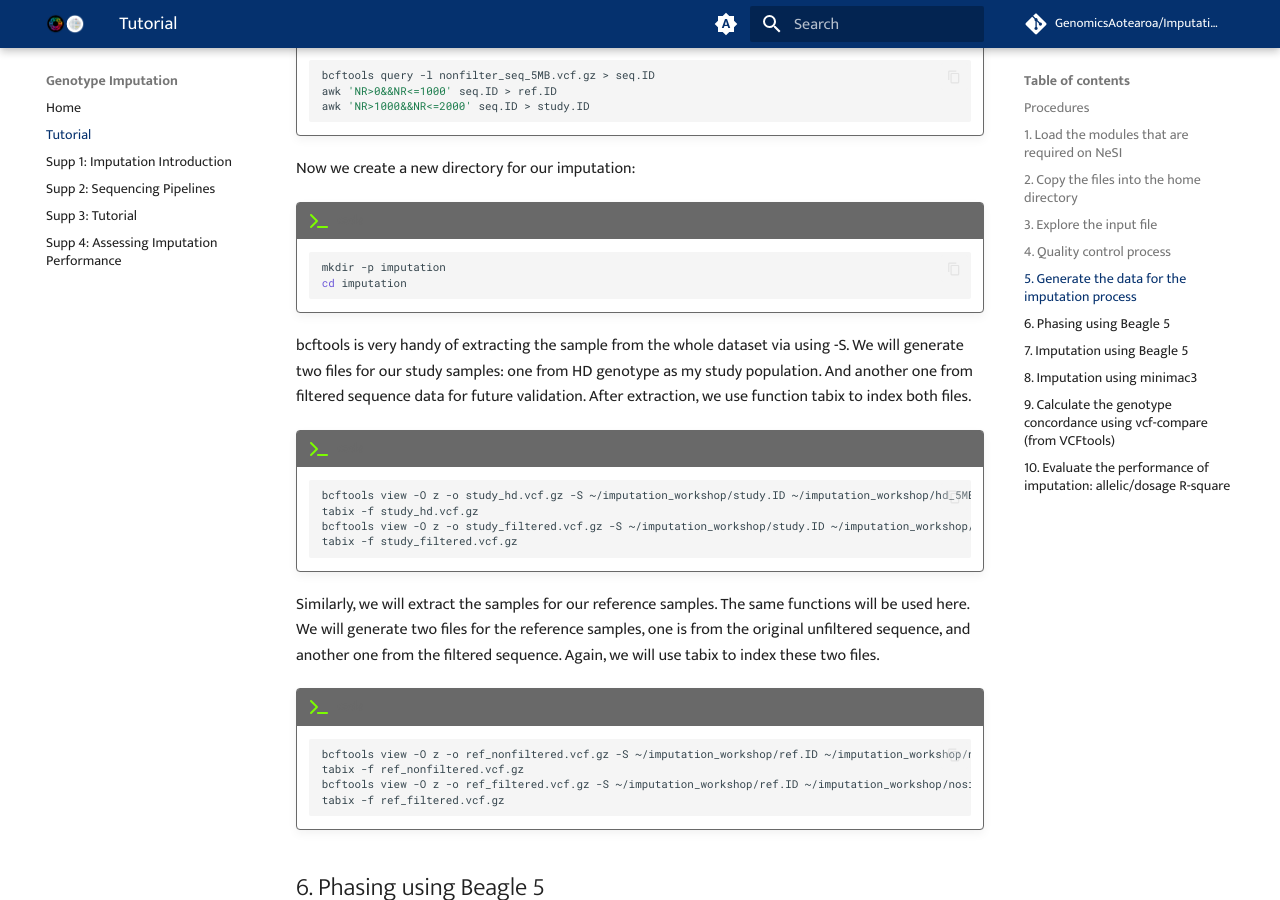
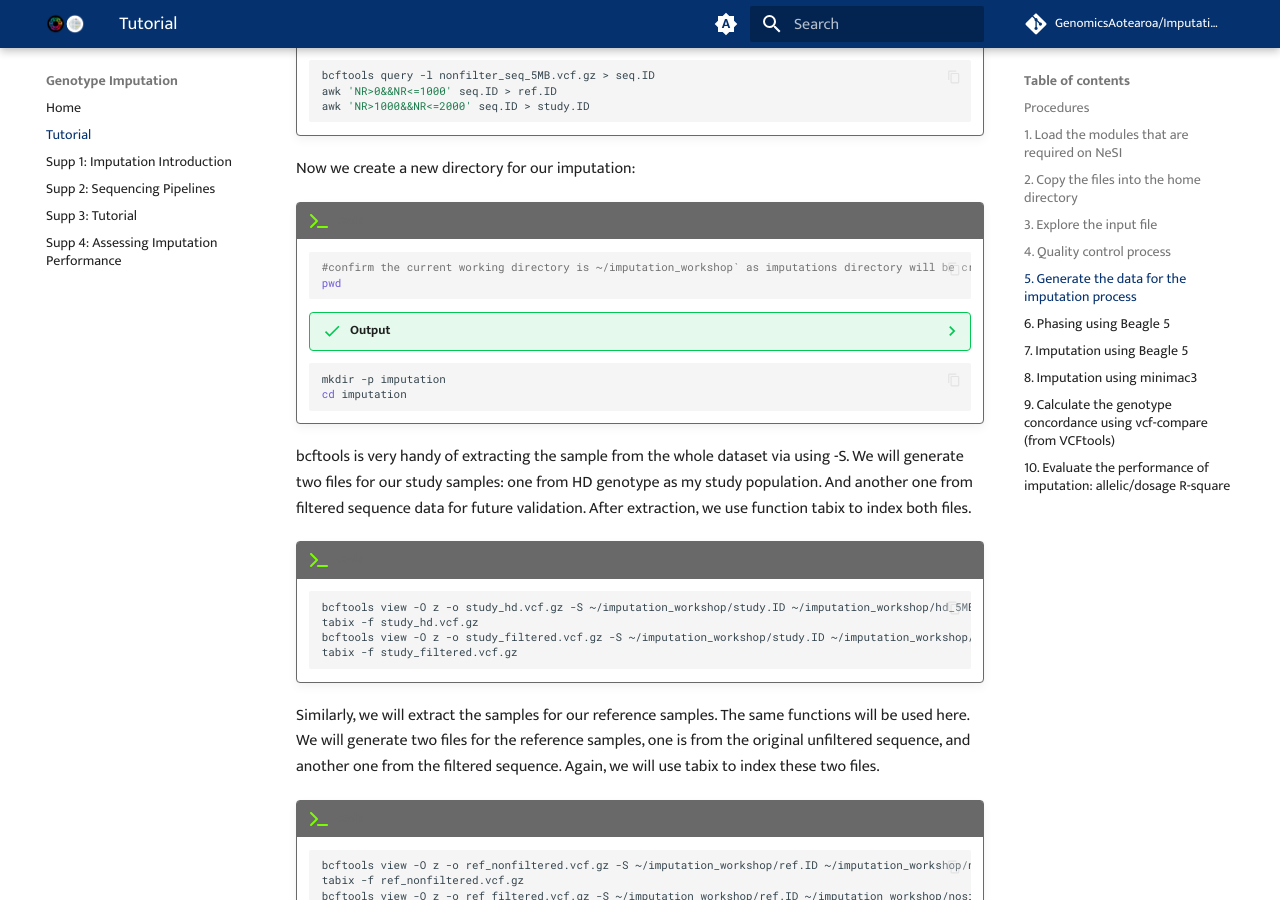
Before and after one commit to GenomicsAotearoa/Imputation-workshop, an MkDocs documentation site: the page built from docs/1_tutorial.md, in a window 1280 px wide and 900 px high, scrolled down 4705 px. Built offline with MkDocs 1.6.1 and Material for MkDocs 9.7.7, drawn with Linux system fonts in a browser that asks for light colours; comment, search, counter and statistics services are not loaded.

Commit message:
update mkdir

````diff
--- a/docs/1_tutorial.md
+++ b/docs/1_tutorial.md
@@ -286,7 +286,14 @@ We are gonna just use this data for imputation. So there are two populations inv
 Now we create a new directory for our imputation:
 
 !!! terminal "code"
-
+    ```bash
+    #confirm the current working directory is ~/imputation_workshop` as imputations directory will be created inside the former
+    pwd
+    ```
+    ??? success "Output"
+        ```bash
+        /home/$USER/imputation_workshop
+        ```
     ```bash
     mkdir -p imputation
     cd imputation
````
